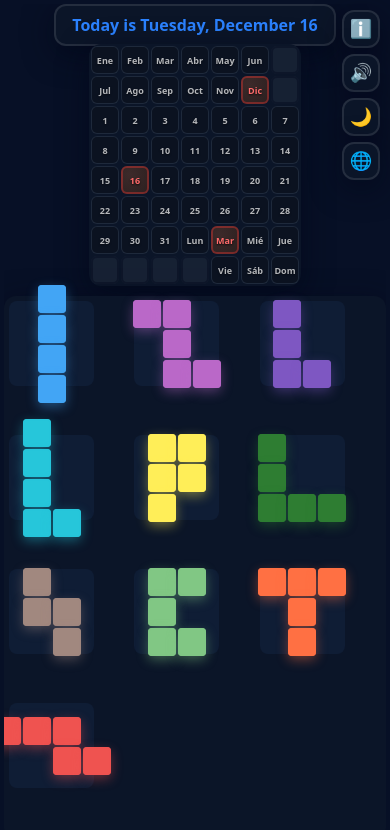
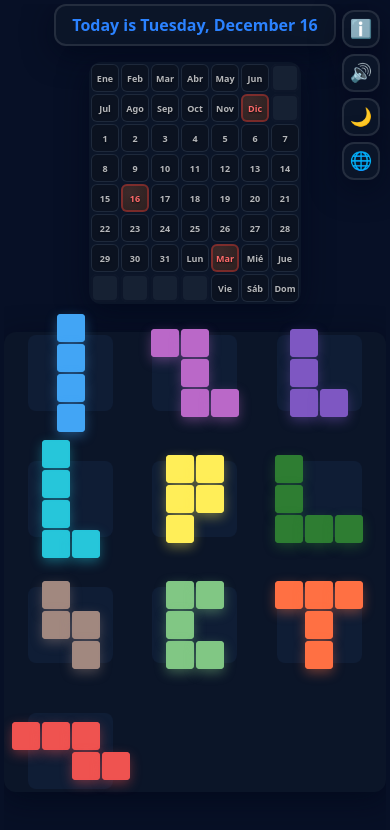
Before and after one commit to carlosniesan/Daily-Puzzle, a website: page public/index.html in a window 390 px wide. Drawn offline with Linux system fonts and the light colour scheme.

Commit message:
Optimizar espaciado móvil: row-gap 50px entre fichas, gap 32px/28px entre secciones

```diff
--- a/public/styles.css
+++ b/public/styles.css
@@ -84,7 +84,8 @@ body.light-mode .control-btn:hover {
   border: 2px solid rgba(255, 255, 255, 0.1);
   box-shadow: var(--shadow);
   transition: opacity 0.2s ease, transform 0.2s ease;
-  z-index: 999;
+  z-index: 1000;
+  min-width: 50px;
 }
 
 .language-panel.hidden {
@@ -862,7 +863,7 @@ body.light-mode .info-version {
   }
 
   .game-container {
-    gap: 12px;
+    gap: 32px;
     width: 100%;
     height: 100vh;
     display: flex;
@@ -883,21 +884,22 @@ body.light-mode .info-version {
 
   .piece-tray {
     grid-template-columns: repeat(3, 1fr);
-    padding: 6px;
-    gap: 5px;
-    row-gap: 3px;
+    padding: 3px 8px;
+    gap: 4px;
+    row-gap: 50px;
     min-height: auto;
     flex-shrink: 0;
-    flex-grow: 1;
-    max-height: calc(100vh - 300px);
+    flex-grow: 0;
+    max-height: none;
+    justify-items: center;
   }
 
   .piece-container {
-    min-height: 95px;
+    min-height: 86px;
     min-width: 95px;
-    max-height: 95px;
+    max-height: 86px;
     max-width: 95px;
-    padding: 4px;
+    padding: 2px 4px 2px 4px;
   }
 
   .date-header {
@@ -987,7 +989,7 @@ body.light-mode .info-version {
   }
 
   .game-container {
-    gap: 10px;
+    gap: 28px;
   }
 
   .grid {
@@ -1005,20 +1007,21 @@ body.light-mode .info-version {
 
   .piece-tray {
     grid-template-columns: repeat(3, 1fr);
-    padding: 5px;
-    gap: 4px;
-    row-gap: 2px;
+    padding: 3px 6px;
+    gap: 3px;
+    row-gap: 50px;
     min-height: auto;
-    flex-grow: 1;
-    max-height: calc(100vh - 260px);
+    flex-grow: 0;
+    max-height: none;
+    justify-items: center;
   }
 
   .piece-container {
-    min-height: 85px;
+    min-height: 76px;
     min-width: 85px;
-    max-height: 85px;
+    max-height: 76px;
     max-width: 85px;
-    padding: 3px;
+    padding: 2px 3px 2px 3px;
   }
 
   .rotate-btn {
```
